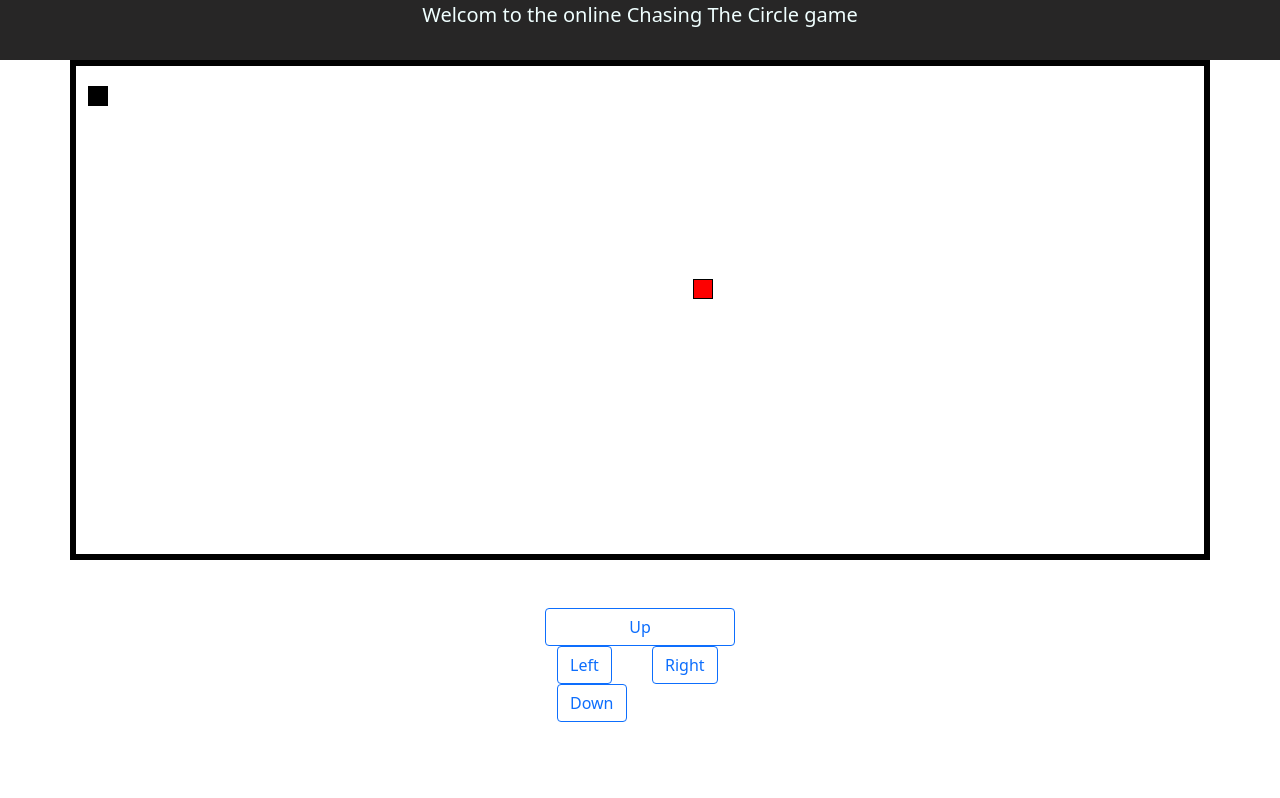
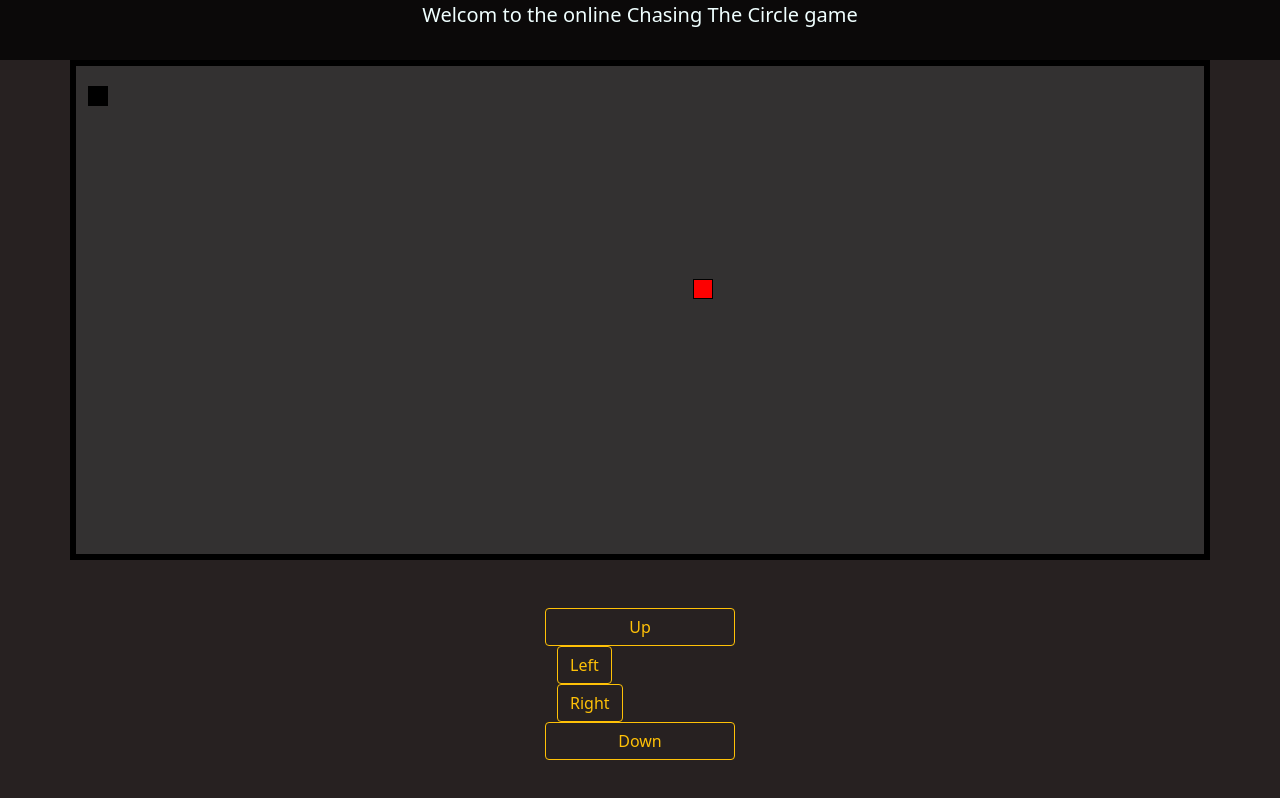
Before and after one commit to harry9345/chasing-the-squar-game, a plain HTML site: page index.html in a window 1280 px wide. Drawn offline with nearby package versions, Linux system fonts and the light colour scheme.

Commit message:
changing thems

```diff
--- a/app.js
+++ b/app.js
@@ -15,18 +15,18 @@ controler.insertAdjacentHTML(
   "afterbegin",
   `
     <div class="row">
-         <button type="button" class="btn btn-outline-primary" onclick="topArrow()" >Up</button>
+         <button type="button" class="btn btn-outline-warning" onclick="topArrow()" >Up</button>
+    </div>
+    <div class="row justify-content-start">
+         <div class="col-6">
+            <button type="button" class="btn btn-outline-warning" onclick="leftArrow()" >Left</button>
+         </div>
+        <div class="col-8">
+           <button type="button" class="btn btn-outline-warning" onclick="rightArrow()" >Right</button>
+        </div>
     </div>
     <div class="row">
-         <div class="col">
-            <button type="button" class="btn btn-outline-primary" onclick="leftArrow()" >Left</button>
-         </div>
-        <div class="col">
-           <button type="button" class="btn btn-outline-primary" onclick="rightArrow()" >Right</button>
-        </div>
-    </div>
-    <div class="col">
-         <button type="button" class="btn btn-outline-primary" onclick="downArrow()" >Down</button>
+         <button type="button" class="btn btn-outline-warning" onclick="downArrow()" >Down</button>
     </div>
 `
 );
--- a/style.css
+++ b/style.css
@@ -6,7 +6,7 @@
   font-size: 20px;
 }
 .gameFloor {
-  background-color: rgb(255, 255, 255);
+  background-color: rgb(51, 49, 49);
   border: 6px solid black;
   height: 500px;
 }
@@ -20,3 +20,6 @@
   height: 20px;
   transition: all 2s;
 }
+body {
+  background-color: rgb(39, 33, 33);
+}
```
